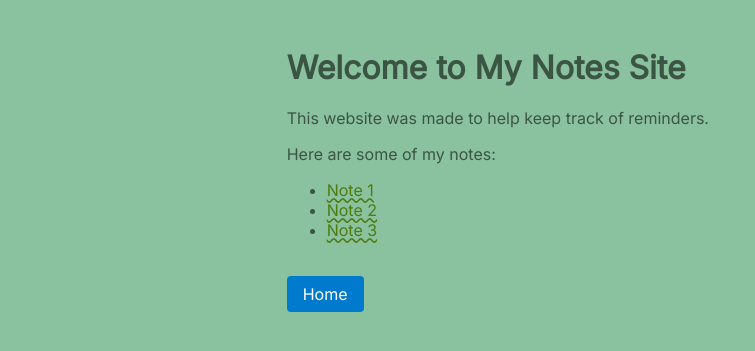
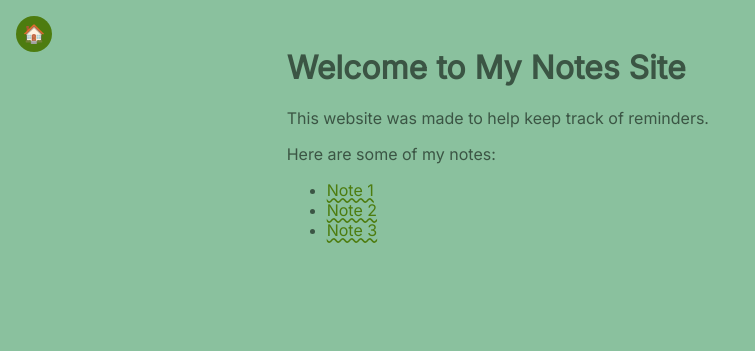
Before and after one commit to KaileyLiou/Jekyll-Theme, a Jekyll site: the page built from index.md, in a window 1280 px wide. Shown: the top 351 px of the page, without its empty margins (0-755 px from the left). Built offline with Jekyll 4.4.1, drawn with Linux system fonts in a browser that asks for light colours.

Commit message:
added home button

```diff
--- a/_layouts/default.html
+++ b/_layouts/default.html
@@ -11,15 +11,26 @@
       </p>
     {% endif %}
 
-      <a href="{{ '/' | relative_url }}" style="
-      display: inline-block;
-      padding: 8px 16px;
-      background-color: #007acc;
-      color: white;
-      text-decoration: none;
-      border-radius: 4px;
-      margin-top: 20px;
-    ">Home</a>
+  <a href="{{ '/' | relative_url }}" style="
+    position: fixed;
+    top: 16px;
+    left: 16px;
+    display: inline-block;
+    width: 36px;
+    height: 36px;
+    background-color: #4d7c0f;
+    color: white;
+    text-align: center;
+    line-height: 36px;
+    text-decoration: none;
+    border-radius: 50%;
+    font-size: 18px;
+    font-weight: bold;
+    transition: background-color 0.3s ease;
+  " title="Home">
+    🏠
+  </a>
+
 
   </body>
 </html>
```
